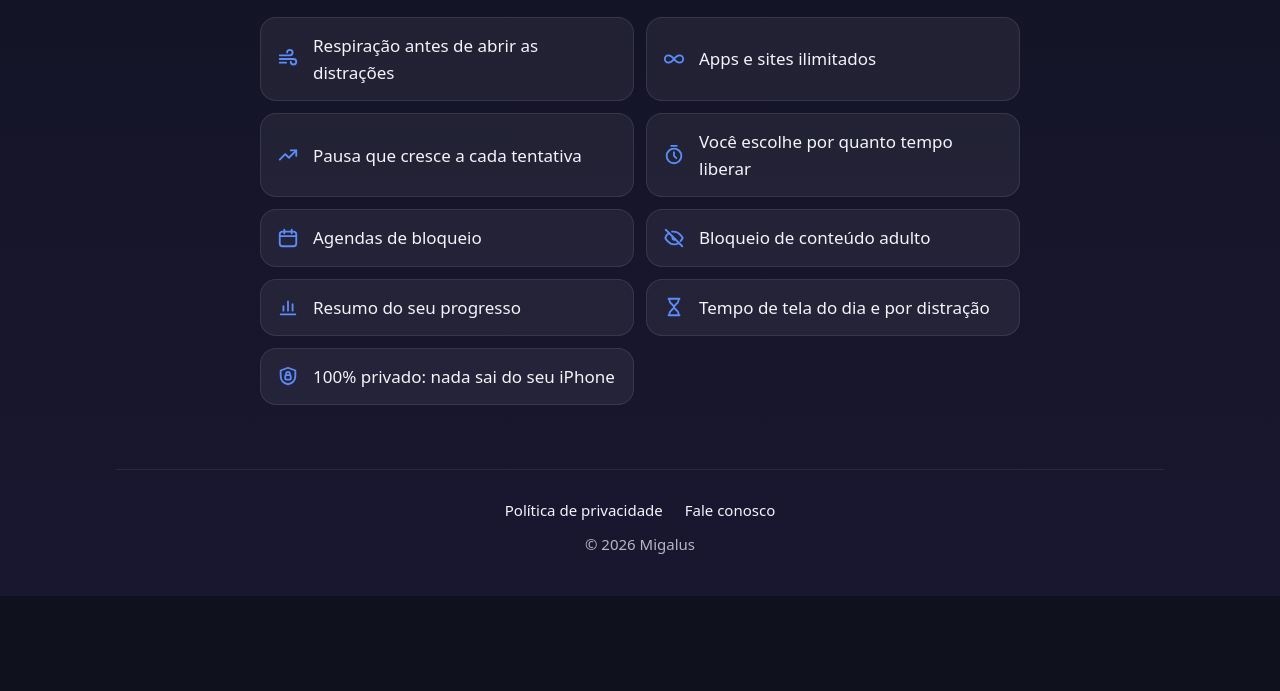
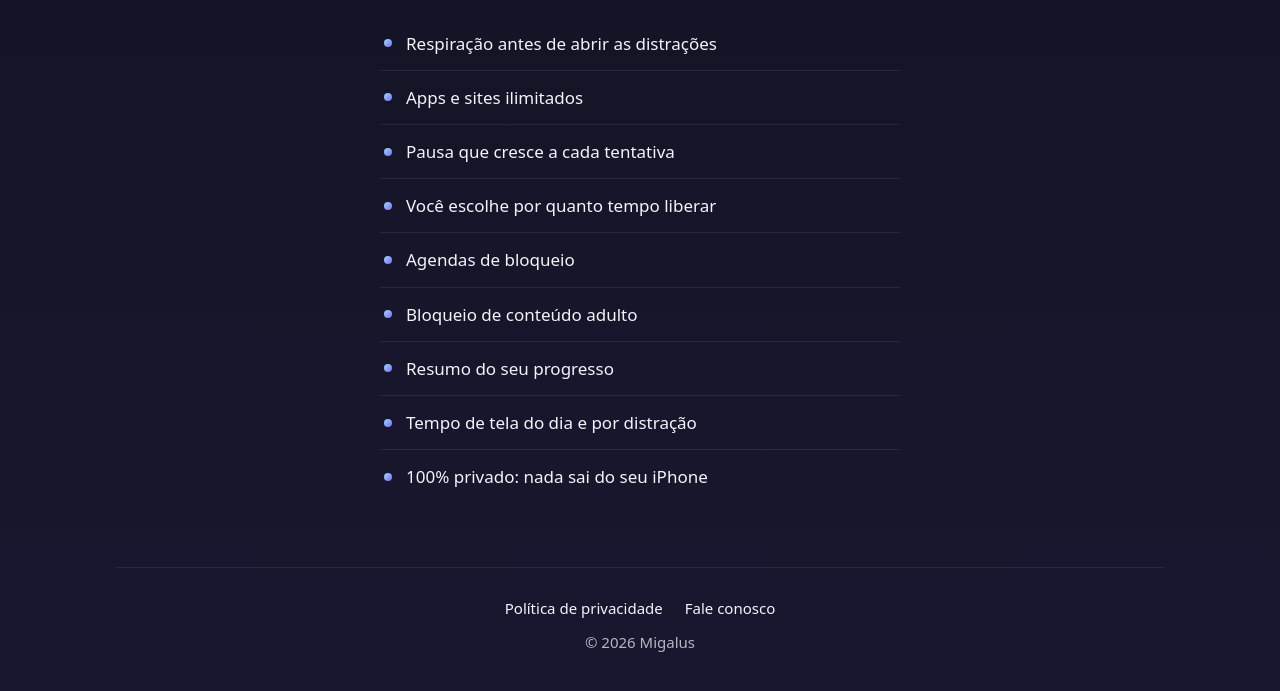
Before and after one commit to viniciofxs/migalus-site, a plain HTML site: page index.html in a window 1280 px wide. Shown: the part 705-1396 px from the top of the page. Before the commit the page ends 1301 px from the top, so only its background shows below. Drawn offline with Linux system fonts and the light colour scheme.

Commit message:
Add files via upload

```diff
--- a/home.css
+++ b/home.css
@@ -23,6 +23,9 @@
 html {
   background: var(--bg);
   overflow-x: clip;
+  overscroll-behavior-x: none;
+  /* Só rolagem para cima e para baixo (o zoom com dois dedos continua funcionando). */
+  touch-action: pan-y pinch-zoom;
   -webkit-text-size-adjust: 100%;
 }
 
@@ -33,6 +36,7 @@ body {
   font: 17px/1.6 var(--sans);
   background: linear-gradient(180deg, var(--bg) 0%, var(--bg2) 100%);
   overflow-x: clip;
+  overscroll-behavior-x: none;
   -webkit-font-smoothing: antialiased;
 }
 
@@ -43,6 +47,7 @@ body {
   z-index: -1;
   pointer-events: none;
   overflow: hidden;
+  contain: paint;
 }
 .aurora span {
   position: absolute;
@@ -69,6 +74,7 @@ a { color: inherit; }
   max-width: 1080px;
   margin: 0 auto;
   padding: 0 16px;
+  overflow-x: clip;
 }
 
 /* Topo */
@@ -188,6 +194,9 @@ h1 {
   padding: 17px 28px;
   border-radius: 999px;
   overflow: hidden;
+  /* O reflexo nunca sai do botão (no Safari, sem isso ele "alarga" a página). */
+  contain: paint;
+  isolation: isolate;
   font: 700 18px/1 var(--round);
   color: #fff;
   text-decoration: none;
@@ -199,10 +208,10 @@ h1 {
   position: absolute;
   top: -20%;
   bottom: -20%;
+  left: 0;
   width: 35%;
-  left: -45%;
   background: linear-gradient(90deg, transparent, rgba(255, 255, 255, 0.35), transparent);
-  transform: skewX(-20deg);
+  transform: translateX(-130%) skewX(-20deg);
   animation: shine 3.5s ease-in-out infinite;
 }
 .cta[aria-disabled="true"] { cursor: default; }
@@ -212,7 +221,10 @@ h1 {
   font-size: 14px;
   color: var(--muted);
 }
-@keyframes shine { 0% { left: -45%; } 26%, 100% { left: 120%; } }
+@keyframes shine {
+  0% { transform: translateX(-130%) skewX(-20deg); }
+  26%, 100% { transform: translateX(330%) skewX(-20deg); }
+}
 
 /* O que o Migalus faz */
 .features {
@@ -223,29 +235,30 @@ h1 {
   text-align: center;
   font: 800 clamp(28px, 7vw, 38px)/1.15 var(--round);
 }
+/* Lista simples: um ponto em degradê e o texto, com uma linha fina entre os itens. */
 .features ul {
   list-style: none;
   margin: 0 auto;
   padding: 0;
-  max-width: 760px;
-  display: grid;
-  gap: 12px;
+  max-width: 520px;
 }
 .features li {
-  display: flex;
-  align-items: center;
-  gap: 14px;
-  padding: 14px 16px;
-  border-radius: 16px;
-  background: rgba(255, 255, 255, 0.06);
-  border: 1px solid rgba(255, 255, 255, 0.09);
+  position: relative;
+  padding: 13px 4px 13px 26px;
+  border-bottom: 1px solid rgba(255, 255, 255, 0.08);
   font-weight: 500;
 }
-.features li svg {
-  flex: none;
-  width: 22px;
-  height: 22px;
-  color: var(--blue);
+.features li:last-child { border-bottom: 0; }
+.features li::before {
+  content: "";
+  position: absolute;
+  left: 4px;
+  top: 50%;
+  width: 8px;
+  height: 8px;
+  margin-top: -4px;
+  border-radius: 50%;
+  background: linear-gradient(135deg, var(--glow), var(--purple));
 }
 
 footer {
@@ -276,7 +289,6 @@ footer a:hover { text-decoration: underline; }
   }
   .bubble { width: min(42vw, 440px); margin: 0 auto; }
   .how { margin-left: 0; }
-  .features ul { grid-template-columns: 1fr 1fr; }
 }
 
 @media (prefers-reduced-motion: reduce) {
--- a/index.html
+++ b/index.html
@@ -14,7 +14,7 @@
   <meta property="og:image" content="https://migalus.com/assets/icon.png">
   <meta property="og:url" content="https://migalus.com/">
   <!-- Ao mudar o home.css, aumente o número: o iPhone baixa a versão nova na hora. -->
-  <link rel="stylesheet" href="home.css?v=2">
+  <link rel="stylesheet" href="home.css?v=3">
 </head>
 <body>
   <div class="aurora" aria-hidden="true"><span class="a1"></span><span class="a2"></span><span class="a3"></span></div>
@@ -52,15 +52,15 @@
       <section class="features" aria-labelledby="features-title">
         <h2 id="features-title">O que Migalus faz</h2>
         <ul>
-          <li><svg viewBox="0 0 24 24" fill="none" stroke="currentColor" stroke-width="2" stroke-linecap="round" stroke-linejoin="round" aria-hidden="true"><path d="M3 8h11a3 3 0 1 0-3-3"/><path d="M3 12h15a3 3 0 1 1-3 3"/><path d="M3 16h7"/></svg>Respiração antes de abrir as distrações</li>
-          <li><svg viewBox="0 0 24 24" fill="none" stroke="currentColor" stroke-width="2" stroke-linecap="round" stroke-linejoin="round" aria-hidden="true"><path d="M12 12c-2-2.7-4-4-6-4a4 4 0 0 0 0 8c2 0 4-1.3 6-4zm0 0c2 2.7 4 4 6 4a4 4 0 0 0 0-8c-2 0-4 1.3-6 4z"/></svg>Apps e sites ilimitados</li>
-          <li><svg viewBox="0 0 24 24" fill="none" stroke="currentColor" stroke-width="2" stroke-linecap="round" stroke-linejoin="round" aria-hidden="true"><polyline points="3 17 9 11 13 15 21 7"/><polyline points="15 7 21 7 21 13"/></svg>Pausa que cresce a cada tentativa</li>
-          <li><svg viewBox="0 0 24 24" fill="none" stroke="currentColor" stroke-width="2" stroke-linecap="round" stroke-linejoin="round" aria-hidden="true"><circle cx="12" cy="13" r="8"/><path d="M12 9v4l2.5 2.5"/><path d="M9 2h6"/></svg>Você escolhe por quanto tempo liberar</li>
-          <li><svg viewBox="0 0 24 24" fill="none" stroke="currentColor" stroke-width="2" stroke-linecap="round" stroke-linejoin="round" aria-hidden="true"><rect x="3" y="5" width="18" height="16" rx="3"/><path d="M3 10h18M8 3v4M16 3v4"/></svg>Agendas de bloqueio</li>
-          <li><svg viewBox="0 0 24 24" fill="none" stroke="currentColor" stroke-width="2" stroke-linecap="round" stroke-linejoin="round" aria-hidden="true"><path d="M3 3l18 18"/><path d="M10.6 10.6a2 2 0 0 0 2.8 2.8"/><path d="M9.9 5.1A9.8 9.8 0 0 1 12 5c6 0 9.5 7 9.5 7a17 17 0 0 1-2.4 3.3M6.6 6.6C3.9 8.4 2.5 12 2.5 12S6 19 12 19a9.6 9.6 0 0 0 5.4-1.6"/></svg>Bloqueio de conteúdo adulto</li>
-          <li><svg viewBox="0 0 24 24" fill="none" stroke="currentColor" stroke-width="2" stroke-linecap="round" stroke-linejoin="round" aria-hidden="true"><path d="M4 20h16M7 16v-5M12 16V6M17 16V9"/></svg>Resumo do seu progresso</li>
-          <li><svg viewBox="0 0 24 24" fill="none" stroke="currentColor" stroke-width="2" stroke-linecap="round" stroke-linejoin="round" aria-hidden="true"><path d="M6 3h12M6 21h12M7 3v1.5c0 3.5 5 5.5 5 7.5s-5 4-5 7.5V21M17 3v1.5c0 3.5-5 5.5-5 7.5s5 4 5 7.5V21"/></svg>Tempo de tela do dia e por distração</li>
-          <li><svg viewBox="0 0 24 24" fill="none" stroke="currentColor" stroke-width="2" stroke-linecap="round" stroke-linejoin="round" aria-hidden="true"><path d="M12 3l8 3v6c0 5-3.5 8-8 9-4.5-1-8-4-8-9V6z"/><rect x="9" y="11" width="6" height="5" rx="1"/><path d="M10 11V9.5a2 2 0 0 1 4 0V11"/></svg>100% privado: nada sai do seu iPhone</li>
+          <li>Respiração antes de abrir as distrações</li>
+          <li>Apps e sites ilimitados</li>
+          <li>Pausa que cresce a cada tentativa</li>
+          <li>Você escolhe por quanto tempo liberar</li>
+          <li>Agendas de bloqueio</li>
+          <li>Bloqueio de conteúdo adulto</li>
+          <li>Resumo do seu progresso</li>
+          <li>Tempo de tela do dia e por distração</li>
+          <li>100% privado: nada sai do seu iPhone</li>
         </ul>
       </section>
     </main>
```
